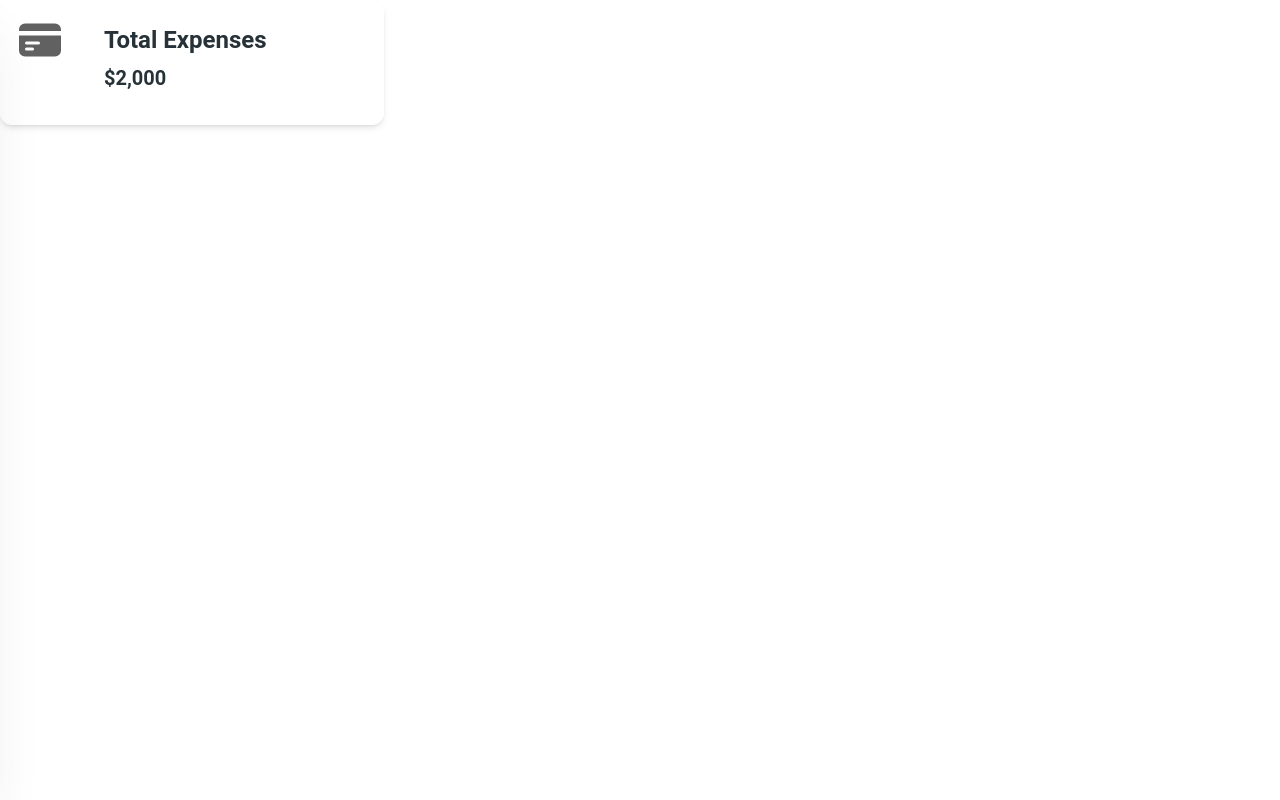
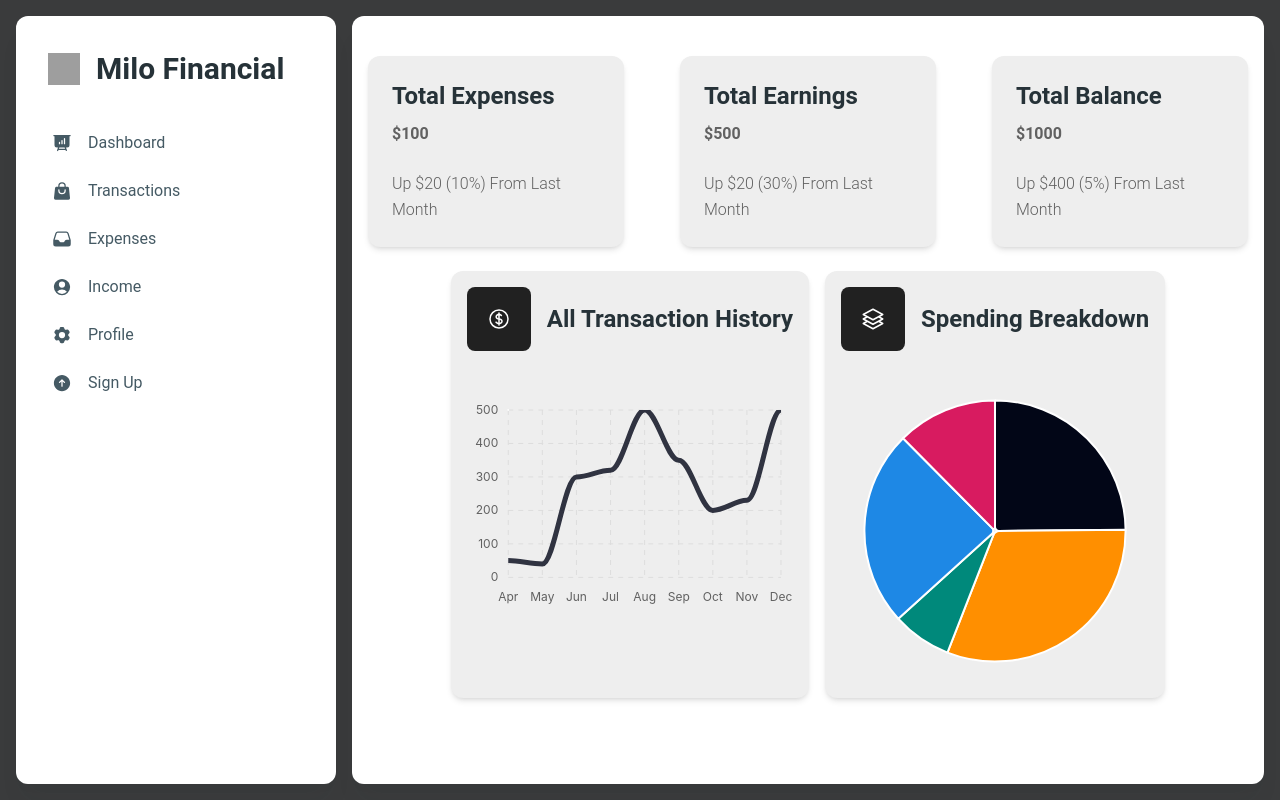
Before and after one commit to harrisonle03/milofinancial, a React (Create React App) app in the folder milo/: page /Dashboard in a window 1280 px wide. Built offline with nearby package versions, Linux system fonts and the light colour scheme; grey boxes are pictures that could not be loaded.

Commit message:
second commit

```diff
--- a/milo/package.json
+++ b/milo/package.json
@@ -8,8 +8,11 @@
     "@testing-library/jest-dom": "^5.17.0",
     "@testing-library/react": "^13.4.0",
     "@testing-library/user-event": "^13.5.0",
+    "apexcharts": "^3.45.1",
     "react": "^18.2.0",
+    "react-apexcharts": "^1.4.1",
     "react-dom": "^18.2.0",
+    "react-router-dom": "^6.21.2",
     "react-scripts": "5.0.1",
     "web-vitals": "^2.1.4"
   },
--- a/milo/src/App.js
+++ b/milo/src/App.js
@@ -1,19 +1,18 @@
-import { Sidebar } from "./components/Sidebar";
-import { ThemeProvider } from "@material-tailwind/react";
-import Dashboard from "./pages/Dashboard";
-
+import Sidebar from "./components/Sidebar"
+import { BrowserRouter, Routes, Route } from "react-router-dom"
+import Dashboard from "./pages/Dashboard"
+import Transactions from "./pages/Transactions"
 
 function App() {
-  const customTheme = {
-    list: {
-      color: "white"
-    }
-  };
   return (
-    <ThemeProvider value={customTheme}>
+    <BrowserRouter>
       <Sidebar />
-      <Dashboard />
-    </ThemeProvider>
+      <Routes>
+        <Route path="/"/>
+        <Route path="Dashboard" element={<Dashboard />} />
+        <Route path="Transactions" element={<Transactions />} />
+      </Routes>
+    </BrowserRouter>
   );
 }
 
--- /dev/null
+++ b/milo/src/components/Breakdown.js
@@ -0,0 +1,57 @@
+import {
+    Card,
+    CardBody,
+    CardHeader,
+    Typography,
+  } from "@material-tailwind/react";
+  import Chart from "react-apexcharts";
+  import { Square3Stack3DIcon } from "@heroicons/react/24/outline";
+
+  const chartConfig = {
+    type: "pie",
+    width: 280,
+    height: 280,
+    series: [44, 55, 13, 43, 22],
+    options: {
+      chart: {
+        toolbar: {
+          show: false,
+        },
+      },
+      title: {
+        show: "",
+      },
+      dataLabels: {
+        enabled: false,
+      },
+      colors: ["#020617", "#ff8f00", "#00897b", "#1e88e5", "#d81b60"],
+      legend: {
+        show: false,
+      },
+    },
+  };
+
+  export default function Breakdown() {
+    return (
+      <Card className="bg-gray-200">
+        <CardHeader
+          floated={false}
+          shadow={false}
+          color="transparent"
+          className="flex flex-col gap-4 rounded-none md:flex-row md:items-center"
+        >
+          <div className="w-max rounded-lg bg-gray-900 p-5 text-white">
+            <Square3Stack3DIcon className="h-6 w-6" />
+          </div>
+          <div>
+            <Typography variant="h4" color="blue-gray">
+              Spending Breakdown
+            </Typography>
+          </div>
+        </CardHeader>
+        <CardBody className="mt-4 grid place-items-center px-2">
+          <Chart {...chartConfig} />
+        </CardBody>
+      </Card>
+    );
+  }
--- a/milo/src/components/InfoCard.js
+++ b/milo/src/components/InfoCard.js
@@ -1,37 +1,29 @@
-import React from 'react'
+import React from 'react';
 import {
-    Card,
-    CardHeader,
-    CardBody,
-    CardFooter,
-    Typography,
-    Avatar,
-    Tooltip,
-  } from "@material-tailwind/react";
+  Card,
+  CardBody,
+  CardFooter,
+  Typography,
+} from "@material-tailwind/react";
 
-import {
-    CreditCardIcon,
-} from "@heroicons/react/24/solid";
+export default function InfoCard(props) {
+  const { title, amount, change, changePercentage } = props;
 
-
-export default function InfoCard() {
   return (
-    <Card className="w-96 flex-row">
-      <CardHeader
-      shadow={false}
-      floated={false}
-      className="rounded-r-none"
-      >
-        <CreditCardIcon className="h-12 w-12 stroke-2" />
-      </CardHeader>
+    <Card className="mt-6 w-64 bg-gray-200">
       <CardBody>
         <Typography variant="h4" color="blue-gray" className="mb-2">
-            Total Expenses
+          {title}
         </Typography>
-        <Typography variant="h5" color="blue-gray" className="mb-2">
-            $2,000
+        <Typography variant="h6">
+          {`$${Math.abs(amount)}`}
         </Typography>
       </CardBody>
+      <CardFooter className="pt-0">
+        <Typography>
+          {`${change >= 0 ? 'Up' : 'Down'} $${Math.abs(change)} (${changePercentage}%) From Last Month`}
+        </Typography>
+      </CardFooter>
     </Card>
-  )
+  );
 }
--- /dev/null
+++ b/milo/src/components/LineChart.js
@@ -0,0 +1,122 @@
+import {
+    Card,
+    CardBody,
+    CardHeader,
+    Typography,
+  } from "@material-tailwind/react";
+  import Chart from "react-apexcharts";
+  import { CurrencyDollarIcon } from "@heroicons/react/24/outline";
+
+  const chartConfig = {
+    type: "line",
+    height: 240,
+    series: [
+      {
+        name: "Sales",
+        data: [50, 40, 300, 320, 500, 350, 200, 230, 500],
+      },
+    ],
+    options: {
+      chart: {
+        toolbar: {
+          show: false,
+        },
+      },
+      title: {
+        show: "",
+      },
+      dataLabels: {
+        enabled: false,
+      },
+      colors: ["#020617"],
+      stroke: {
+        lineCap: "round",
+        curve: "smooth",
+      },
+      markers: {
+        size: 0,
+      },
+      xaxis: {
+        axisTicks: {
+          show: false,
+        },
+        axisBorder: {
+          show: false,
+        },
+        labels: {
+          style: {
+            colors: "#616161",
+            fontSize: "12px",
+            fontFamily: "inherit",
+            fontWeight: 400,
+          },
+        },
+        categories: [
+          "Apr",
+          "May",
+          "Jun",
+          "Jul",
+          "Aug",
+          "Sep",
+          "Oct",
+          "Nov",
+          "Dec",
+        ],
+      },
+      yaxis: {
+        labels: {
+          style: {
+            colors: "#616161",
+            fontSize: "12px",
+            fontFamily: "inherit",
+            fontWeight: 400,
+          },
+        },
+      },
+      grid: {
+        show: true,
+        borderColor: "#dddddd",
+        strokeDashArray: 5,
+        xaxis: {
+          lines: {
+            show: true,
+          },
+        },
+        padding: {
+          top: 5,
+          right: 20,
+        },
+      },
+      fill: {
+        opacity: 0.8,
+      },
+      tooltip: {
+        theme: "dark",
+      },
+    },
+  };
+
+  export default function LineChart() {
+    return (
+      <Card className="bg-gray-200">
+        <CardHeader
+          floated={false}
+          shadow={false}
+          color="transparent"
+          className="flex flex-col gap-4 rounded-none md:flex-row md:items-center"
+        >
+          <div className="w-max rounded-lg bg-gray-900 p-5 text-white">
+            <CurrencyDollarIcon className="h-6 w-6" />
+          </div>
+          <div>
+            <Typography variant="h4" color="blue-gray">
+                All Transaction History
+            </Typography>
+          </div>
+        </CardHeader>
+        <CardBody className="px-2 pb-0">
+          <Chart {...chartConfig} />
+        </CardBody>
+      </Card>
+    );
+  }
--- a/milo/src/components/Sidebar.js
+++ b/milo/src/components/Sidebar.js
@@ -1,19 +1,11 @@
-import React from "react";
 import {
-  IconButton,
+  Card,
   Typography,
   List,
   ListItem,
   ListItemPrefix,
   ListItemSuffix,
   Chip,
-  Accordion,
-  AccordionHeader,
-  AccordionBody,
-  Alert,
-  Input,
-  Drawer,
-  Card,
 } from "@material-tailwind/react";
 import {
   PresentationChartBarIcon,
@@ -22,110 +14,62 @@
   Cog6ToothIcon,
   InboxIcon,
   PowerIcon,
+  ArrowUpCircleIcon,
 } from "@heroicons/react/24/solid";
-import {
-  ChevronRightIcon,
-  ChevronDownIcon,
-  CurrencyDollarIcon,
-  CubeTransparentIcon,
-  MagnifyingGlassIcon,
-  Bars3Icon,
-  XMarkIcon,
-} from "@heroicons/react/24/outline";
 
-export function Sidebar() {
-  const [isDrawerOpen, setIsDrawerOpen] = React.useState(false);
+import { Link, Outlet } from "react-router-dom"
 
-  const openDrawer = () => setIsDrawerOpen(true);
-  const closeDrawer = () => setIsDrawerOpen(false);
-
+export default function Sidebar() {
   return (
-    <>
-      <IconButton
-        variant="text"
-        size="lg"
-        onClick={isDrawerOpen ? closeDrawer : openDrawer}
-        style={{
-          position: "fixed",
-          left: isDrawerOpen ? "250px" : "0", // Adjust the value based on your sidebar's width
-          transition: "left 0.3s ease", // Add a smooth transition effect
-        }}
-      >
-        {isDrawerOpen ? (
-          <XMarkIcon className="h-8 w-8 stroke-2" />
-        ) : (
-          <ChevronRightIcon className="h-8 w-8 stroke-2" />
-        )}
-      </IconButton>
-      <Drawer open={isDrawerOpen} onClose={closeDrawer}>
-        <Card
-          color="transparent"
-          shadow={false}
-          className="h-[calc(100vh-2rem)] w-full p-4"
-        >
+    <Card className="h-[calc(100vh-2rem)] w-full max-w-[20rem] p-4 shadow-xl shadow-blue-gray-900/5">
       <div className="mb-2 flex items-center gap-4 p-4">
-            <img
-              src="https://docs.material-tailwind.com/img/logo-ct-dark.png"
-              alt="brand"
-              className="h-8 w-8"
-            />
-            <Typography variant="h5" color="blue-gray">
-              MiloFinance
+        <img src="https://upload.wikimedia.org/wikipedia/en/5/53/Shiba_Inu_coin_logo.png" alt="brand" className="h-8 w-8" />
+        <Typography variant="h3" color="blue-gray">
+          Milo Financial
         </Typography>
       </div>
-          <div className="p-2">
-            <Input
-              icon={<MagnifyingGlassIcon className="h-5 w-5" />}
-              label="Search"
-            />
-          </div>
       <List>
+        <Link to="/Dashboard">
           <ListItem>
             <ListItemPrefix>
               <PresentationChartBarIcon className="h-5 w-5" />
             </ListItemPrefix>
-                  <Typography color="blue-gray" className="mr-auto font-normal">
             Dashboard
-                  </Typography>
           </ListItem>
+        </Link>
+        <Link to="/Transactions">
           <ListItem>
             <ListItemPrefix>
               <ShoppingBagIcon className="h-5 w-5" />
             </ListItemPrefix>
-                  <Typography color="blue-gray" className="mr-auto font-normal">
+            Transactions
+          </ListItem>
+        </Link>
+        <ListItem>
+          <ListItemPrefix>
+            <InboxIcon className="h-5 w-5" />
+          </ListItemPrefix>
           Expenses
-                  </Typography>
         </ListItem>
         <ListItem>
           <ListItemPrefix>
-                    <CurrencyDollarIcon className="h-5 w-5" />
+            <UserCircleIcon className="h-5 w-5" />
           </ListItemPrefix>
-                  <Typography color="blue-gray" className="mr-auto font-normal">
-                    Budget
-                  </Typography>
+          Income
         </ListItem>
-            <hr className="my-2 border-blue-gray-50" />
         <ListItem>
           <ListItemPrefix>
-                <UserCircleIcon className="h-5 w-5" />
+            <Cog6ToothIcon className="h-5 w-5" />
           </ListItemPrefix>
           Profile
         </ListItem>
         <ListItem>
           <ListItemPrefix>
-                <Cog6ToothIcon className="h-5 w-5" />
+            <ArrowUpCircleIcon className="h-5 w-5" />
           </ListItemPrefix>
-              Settings
-            </ListItem>
-            <ListItem>
-              <ListItemPrefix>
-                <PowerIcon className="h-5 w-5" />
-              </ListItemPrefix>
-              Log Out
+          Sign Up
         </ListItem>
       </List>
     </Card>
-      </Drawer>
-    </>
   );
 }
--- a/milo/src/index.css
+++ b/milo/src/index.css
@@ -9,6 +9,7 @@
     sans-serif;
   -webkit-font-smoothing: antialiased;
   -moz-osx-font-smoothing: grayscale;
+  background-color: #3A3B3C;
 }
 
 code {
--- a/milo/src/index.js
+++ b/milo/src/index.js
@@ -6,9 +6,9 @@
 
 const root = ReactDOM.createRoot(document.getElementById('root'));
 root.render(
-  <React.StrictMode>
+  <div className="flex items-center p-4 gap-4">
     <App />
-  </React.StrictMode>
+  </div>
 );
 
 // If you want to start measuring performance in your app, pass a function
--- a/milo/src/pages/Dashboard.js
+++ b/milo/src/pages/Dashboard.js
@@ -1,11 +1,28 @@
 import React from 'react'
 import InfoCard from '../components/InfoCard'
-
+import LineChart from '../components/LineChart'
+import Breakdown from '../components/Breakdown'
+import {
+  Card,
+  CardHeader,
+  CardBody,
+  Typography,
+} from "@material-tailwind/react"
 
 export default function Dashboard() {
   return (
-    <div className='flex'>
-      <InfoCard />
-    </div>
+    <Card className='h-[calc(100vh-2rem)] w-full max-w-[96rem] p-4 shadow-xl shadow-blue-gray-900/5 bg-white'>
+      <div className="flex flex-col gap-6">
+        <div className="flex justify-between">
+          <InfoCard title="Total Expenses" amount={100} change={20} changePercentage={10}/>
+          <InfoCard title="Total Earnings" amount={500} change={20} changePercentage={30}/>
+          <InfoCard title="Total Balance" amount={1000} change={400} changePercentage={5}/>
+        </div>
+        <div className="flex w-full justify-center gap-4">
+          <LineChart />
+          <Breakdown />
+        </div>
+      </div>
+    </Card>
   )
 }
--- /dev/null
+++ b/milo/src/pages/Transactions.js
@@ -0,0 +1,16 @@
+import React from 'react'
+import InfoCard from '../components/InfoCard'
+
+import {
+  Card,
+  CardHeader,
+  CardBody,
+  Typography,
+} from "@material-tailwind/react"
+
+export default function Transactions() {
+  return (
+    <Card className='h-[calc(100vh-2rem)] w-full max-w-[96rem] p-4 shadow-xl shadow-blue-gray-900/5 bg-white'>
+      <Typography variant="h2" color="black">Transaction History</Typography>
+    </Card>  )
+}
```
Also changed, not shown: 1 other file (tests, documents, lock files or other folders). Lines whose indentation alone changed are shown as unchanged.
